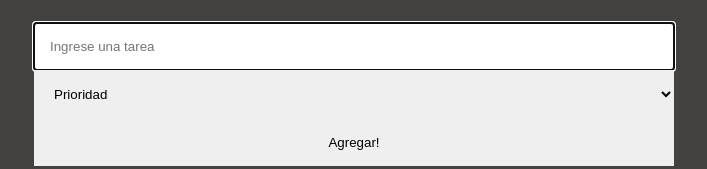
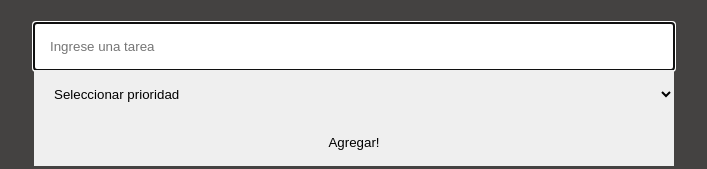
Before and after one commit to Metallico1985/Task-Manager, a React (Vite) app: page / in a window 1280 px wide. Shown: the part 143-312 px from the top of the page, without its empty margins (286-993 px from the left). Built offline with nearby package versions, Linux system fonts and the light colour scheme.

Commit message:
texto nuevo

```diff
--- a/src/Components/AddComponent/AddComponent.jsx
+++ b/src/Components/AddComponent/AddComponent.jsx
@@ -26,7 +26,7 @@ const handleSubmit = (e) => { e.preventDefault(); props.applyAdd(taskObj); docum
        <form onSubmit={handleSubmit}>
                 <input onChange={handleTask} required minLength={5} maxLength={20} id="tarea" type="text" name="tarea" placeholder="Ingrese una tarea" autoFocus  />
                 <select onChange={handlePrio} name="prioridad" id="prioridad">
-                    <option disabled selected>Prioridad</option>
+                    <option disabled selected>Seleccionar prioridad</option>
                     <option value="baja">Baja</option>
                     <option value="media">Media</option>
                     <option value="alta">Alta</option>
```
